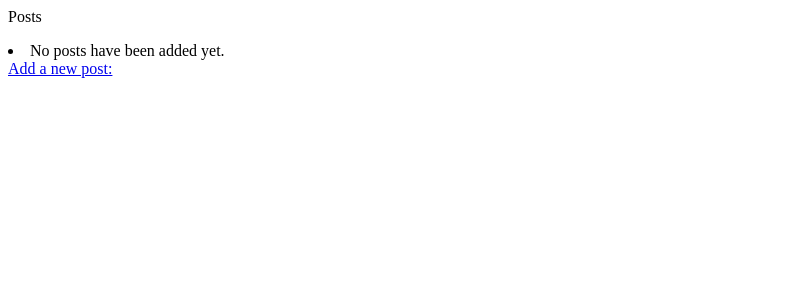
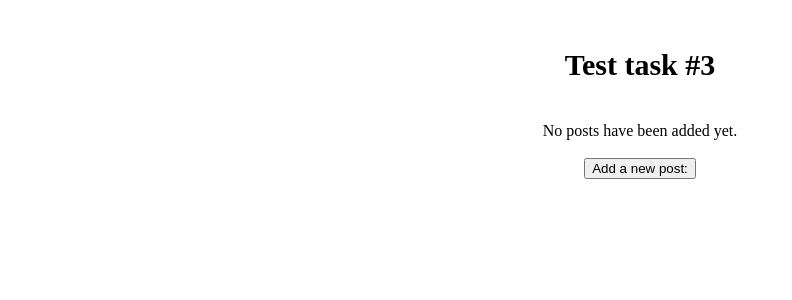
Before and after one commit to SStefanovskyi/Finteh_test_task, a Django app: page / in a window 1280 px wide. Shown: the top 300 px of the page, without its empty margins (0-792 px from the left). Run offline with Django 3.2, Linux system fonts and the light colour scheme; data that the repository does not hold is empty.

Commit message:
fix bugs, fix post.html, add readme to task 3 dir

```diff
--- a/task_three/task_threes/forms.py
+++ b/task_three/task_threes/forms.py
@@ -6,6 +6,6 @@ class PostForm(forms.ModelForm):
     class Meta:
         model = Post
         fields = ['title', 'content', 'image']
-        widgets = {'title': forms.Textarea(attrs={'rows': 1}),
+        '''widgets = {'title': forms.Textarea(attrs={'rows': 1}),
                    'content': forms.Textarea(attrs={'cols': 80}),
-                   'image': forms.ImageField()}
+                   'image': forms.ImageField()}'''
--- a/task_three/task_threes/templates/task_threes/posts.html
+++ b/task_three/task_threes/templates/task_threes/posts.html
@@ -1,17 +1,25 @@
-{% block content %}
+<div style="padding: 15px; font-size: 20px; text-align: center;">
+    <h2>Test task #3</h2>
+</div>
 
-    <p>Posts</p>
+<div>
+    <div>
+        {% block content %}
+        {% for posts in post %}
+            <div style="background-color: white;padding: 20px;margin-top: 20px;">
+                <h2>{{ posts.title }}</h2>
+                <h5>{{ posts.content }}</h5>
+                <img style="height: 200px" src="{{ posts.image.url }}">
+            </div>
 
-    <ui>
-        {% for posts in post %}
-            <li>{{ posts.title }}</li>
-            <li>{{ posts.content }}</li>
-            <img src="{{ posts.image.url }}" >
-        {% empty %}
-            <li>No posts have been added yet.</li>
+            {% empty %}
+            <div style="text-align: center;">No posts have been added yet.</div>
         {% endfor %}
-    </ui>
+        <br>
+        <form style="text-align: center;" action="{% url 'task_threes:new_post' %}">
+            <input type="submit" value="Add a new post:"/>
+        </form>
+        {% endblock content %}
 
-    <a href="{% url 'task_threes:new_post' %}">Add a new post:</a>
-
-{% endblock content %}
+    </div>
+</div>
--- a/task_three/users/views.py
+++ b/task_three/users/views.py
@@ -15,4 +15,4 @@ def register(request):
             return redirect('task_threes:posts')
 
     context = {'form': form}
-    return render(request, 'users/register.html', context)
+    return render(request, 'registration/register.html', context)
```
Also changed, not shown: task_three/README.md (added), 1 other file.
